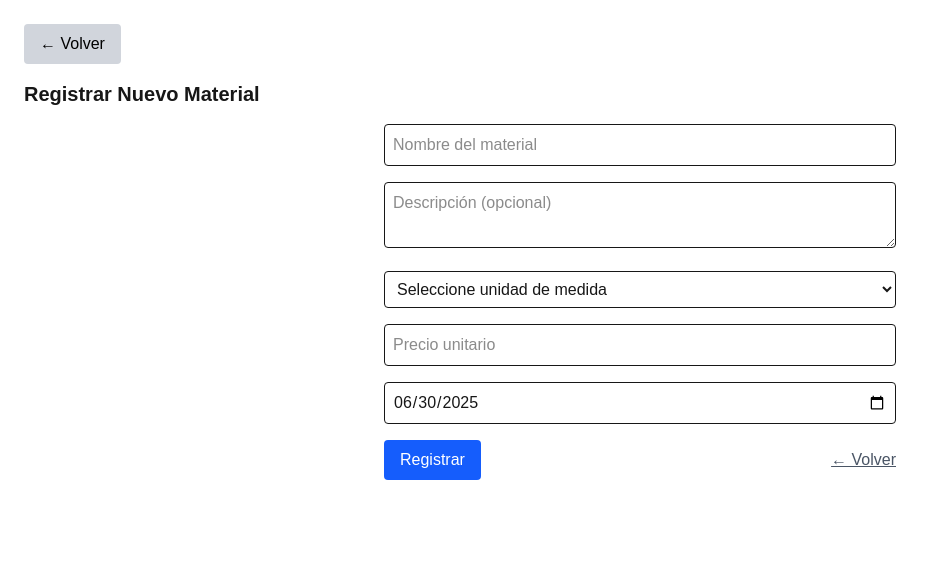
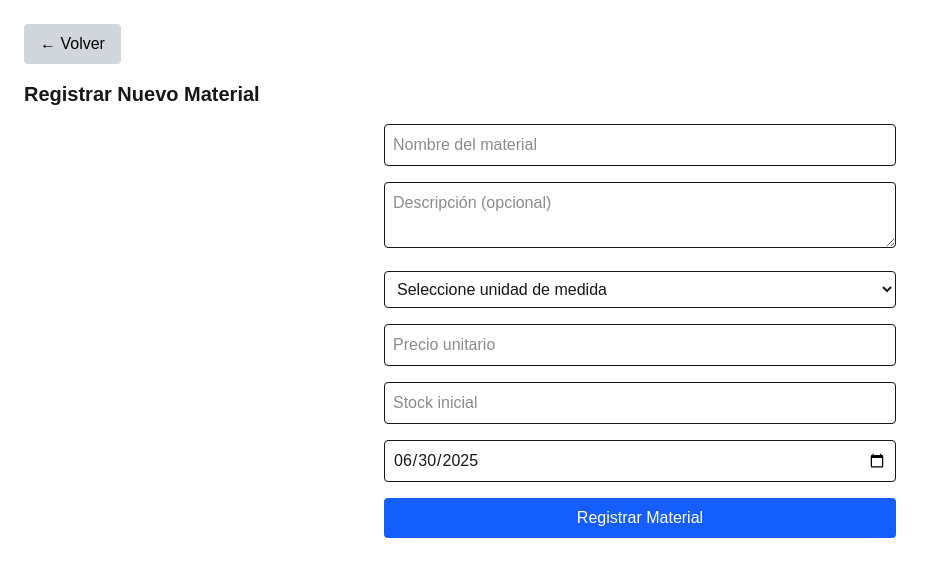
Before and after one commit to diegot-cmd/inventario-obras, a Next.js app: page /materiales/crear in a window 1280 px wide. Shown: the top 576 px of the page, without its empty margins (0-935 px from the left). Built offline with nearby package versions, Linux system fonts and the light colour scheme.

Commit message:
actualizacion final

```diff
--- a/src/app/components/CrearMaterialForm.tsx
+++ b/src/app/components/CrearMaterialForm.tsx
@@ -1,17 +1,15 @@
 'use client'
 
 import { useState } from 'react'
-import { useRouter } from 'next/navigation'
 
 export default function CrearMaterialForm() {
-  const router = useRouter()
-
   const [form, setForm] = useState({
     nombre: '',
     descripcion: '',
     unidad_medida: '',
     precio_unitario: '',
-    fecha_registro: new Date().toISOString().split('T')[0], // hoy (YYYY-MM-DD)
+    stock_actual: '',
+    fecha_registro: new Date().toISOString().split('T')[0], // hoy
   })
 
   const [mensaje, setMensaje] = useState('')
@@ -29,10 +27,16 @@ export default function CrearMaterialForm() {
   const handleSubmit = async (e: React.FormEvent) => {
     e.preventDefault()
 
+    try {
       const res = await fetch('/api/materiales', {
         method: 'POST',
         headers: { 'Content-Type': 'application/json' },
-      body: JSON.stringify(form),
+        body: JSON.stringify({
+          ...form,
+          precio_unitario: parseFloat(form.precio_unitario),
+          stock_actual: parseInt(form.stock_actual),
+          fecha_registro: new Date(form.fecha_registro).toISOString(), // evita desfase
+        }),
       })
 
       const data = await res.json()
@@ -48,8 +52,13 @@ export default function CrearMaterialForm() {
           descripcion: '',
           unidad_medida: '',
           precio_unitario: '',
+          stock_actual: '',
           fecha_registro: new Date().toISOString().split('T')[0],
         })
+      }
+    } catch (error) {
+      setMensaje('Ocurrió un error al registrar')
+      setTipo('error')
     }
   }
 
@@ -98,6 +107,16 @@ export default function CrearMaterialForm() {
       />
 
       <input
+        type="number"
+        name="stock_actual"
+        value={form.stock_actual}
+        onChange={handleChange}
+        placeholder="Stock inicial"
+        required
+        className="w-full p-2 border rounded"
+      />
+
+      <input
         type="date"
         name="fecha_registro"
         value={form.fecha_registro}
@@ -106,18 +125,12 @@ export default function CrearMaterialForm() {
         className="w-full p-2 border rounded"
       />
 
-      <div className="flex justify-between">
-        <button type="submit" className="bg-blue-600 text-white px-4 py-2 rounded hover:bg-blue-700">
-          Registrar
+      <button
+        type="submit"
+        className="bg-blue-600 text-white px-4 py-2 rounded hover:bg-blue-700 w-full"
+      >
+        Registrar Material
       </button>
-        <button
-          type="button"
-          onClick={() => router.back()}
-          className="text-gray-600 underline"
-        >
-          ← Volver
-        </button>
-      </div>
 
       {mensaje && (
         <p className={`text-sm mt-2 ${tipo === 'success' ? 'text-green-600' : 'text-red-600'}`}>
--- a/src/app/materiales/editar/[id]/page.tsx
+++ b/src/app/materiales/editar/[id]/page.tsx
@@ -43,7 +43,16 @@ export default function ListaMateriales() {
               <td className="border px-2 py-1">{mat.unidad_medida}</td>
               <td className="border px-2 py-1">S/ {mat.precio_unitario.toFixed(2)}</td>
               <td className="border px-2 py-1">{mat.stock_actual}</td>
-              <td className="border px-2 py-1">{mat.fecha_registro?.substring(0, 10)}</td>
+              <td className="p-3">
+  {mat.fecha_registro
+    ? new Intl.DateTimeFormat('es-PE', {
+        timeZone: 'America/Lima',
+        year: 'numeric',
+        month: '2-digit',
+        day: '2-digit',
+      }).format(new Date(mat.fecha_registro))
+    : 'Sin fecha'}
+</td>
               <td className="border px-2 py-1">
                 <a href={`/materiales/editar/${mat.id_material}`} className="text-blue-600">Editar</a>
               </td>
--- a/src/app/materiales/page.tsx
+++ b/src/app/materiales/page.tsx
@@ -184,7 +184,16 @@ export default function MaterialesPage() {
                   <td className="p-3">{mat.unidad_medida || '-'}</td>
                   <td className="p-3">S/. {mat.precio_unitario !== null ? parseFloat(mat.precio_unitario.toString()).toFixed(2) : '0.00'}</td>
                   <td className="p-3">{mat.stock_actual ?? 0}</td>
-                  <td className="p-3">{mat.fecha_registro ? new Date(mat.fecha_registro).toLocaleDateString() : 'Sin fecha'}</td>
+                 <td className="p-3">
+  {mat.fecha_registro
+    ? new Intl.DateTimeFormat('es-PE', {
+        timeZone: 'America/Lima',
+        year: 'numeric',
+        month: '2-digit',
+        day: '2-digit',
+      }).format(new Date(mat.fecha_registro))
+    : 'Sin fecha'}
+</td>
                   <td className="p-3 space-x-2">
                     <button onClick={() => handleEdit(mat)} className="text-blue-600 hover:underline">
                       Editar
```
Lines whose indentation alone changed are shown as unchanged.
